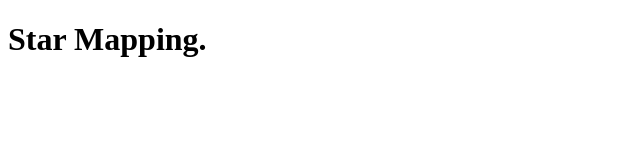
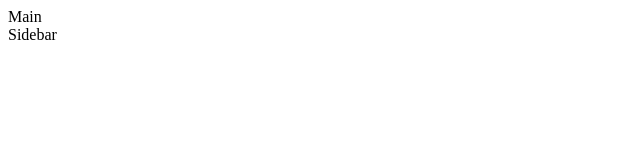
Before and after one commit to mudasirabbasturi/Night_Sky_Star_Mapping, a plain HTML site: page index.html in a window 1280 px wide. Shown: the whole page, without its empty margins (0-640 px from the left). Drawn offline with Linux system fonts and the light colour scheme.

Commit message:
New Dom Added

```diff
--- a/index.html
+++ b/index.html
@@ -6,6 +6,11 @@
     <title>Star Mapping.</title>
 </head>
 <body>
-    <h1>Star Mapping.</h1>
+    <div class="star_editor">
+        <div class="wrapper">
+            <div class="main">Main</div>
+            <div class="sidebar">Sidebar</div>
+        </div>
+    </div>
 </body>
 </html>
```
